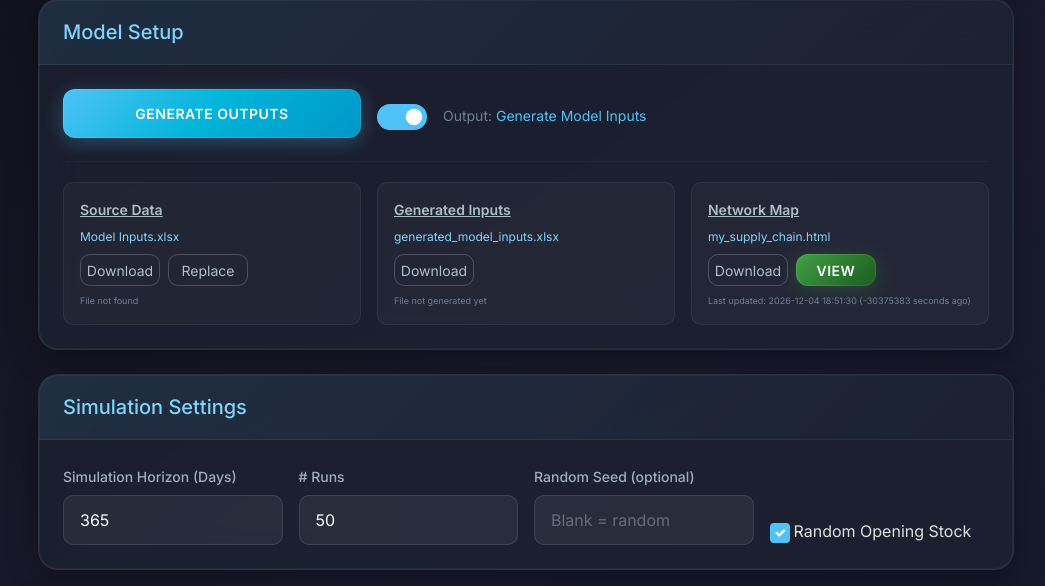
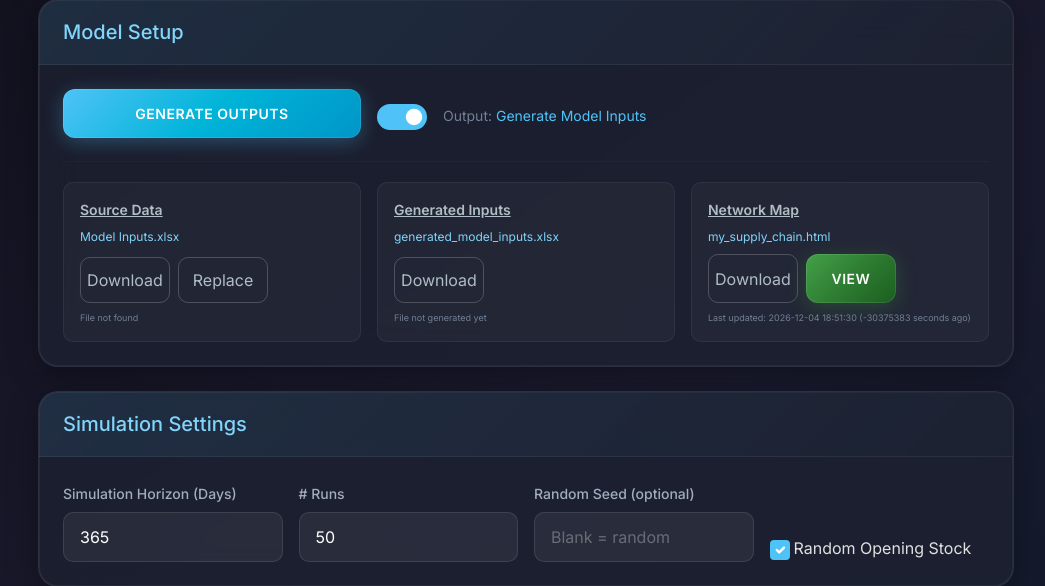
Before and after one commit to ZPrins/CA, a Flask app: page / in a window 1280 px wide. Shown: the part 179-765 px from the top of the page, without its empty margins (114-1159 px from the left). Run offline with Flask 3, Linux system fonts and the light colour scheme.

Commit message:
Update buttons to match report button height and font size
Remove the 'btn-sm' class from buttons in templates/index.html to match the height and font size of the "View Interactive Report" button.

Replit-Commit-Author: Agent
Replit-Commit-Session-Id: 042c3be5-bcaa-412d-a11a-54bd49e15e7f
Replit-Commit-Checkpoint-Type: full_checkpoint
Replit-Commit-Event-Id: a959eb27-714a-45df-87d8-940623a07459
Replit-Commit-Screenshot-Url: https://storage.googleapis.com/screenshot-production-us-central1/7021497b-e239-4ebb-aabe-96a6d9a99b74/042c3be5-bcaa-412d-a11a-54bd49e15e7f/aDqPeYz
Replit-Helium-Checkpoint-Created: true

```diff
--- a/templates/index.html
+++ b/templates/index.html
@@ -377,10 +377,10 @@
                             <div class="mb-2" style="text-decoration: underline; font-size: 14px; font-weight: 600; color: #b0bec5;">Source Data</div>
                             <div class="mb-2" style="color: #81d4fa; font-size: 12px;">Model Inputs.xlsx</div>
                             <div class="d-flex gap-2 mt-auto">
-                                <a href="/download/model-inputs" class="btn btn-outline-light btn-sm" id="downloadModelInputs" style="width: 80px; height: 32px; display: inline-flex; align-items: center; justify-content: center;">
+                                <a href="/download/model-inputs" class="btn btn-outline-light" id="downloadModelInputs" style="width: 90px; display: inline-flex; align-items: center; justify-content: center;">
                                     Download
                                 </a>
-                                <label class="btn btn-outline-light btn-sm mb-0" style="cursor: pointer; width: 80px; height: 32px; display: inline-flex; align-items: center; justify-content: center;">
+                                <label class="btn btn-outline-light mb-0" style="cursor: pointer; width: 90px; display: inline-flex; align-items: center; justify-content: center;">
                                     Replace
                                     <input type="file" id="uploadModelInputs" accept=".xlsx" style="display: none;">
                                 </label>
@@ -394,7 +394,7 @@
                             <div class="mb-2" style="text-decoration: underline; font-size: 14px; font-weight: 600; color: #b0bec5;">Generated Inputs</div>
                             <div class="mb-2" style="color: #81d4fa; font-size: 12px;">generated_model_inputs.xlsx</div>
                             <div class="d-flex gap-2 mt-auto">
-                                <a href="/download/generated-inputs" class="btn btn-outline-light btn-sm" id="downloadGeneratedInputs" style="width: 80px; height: 32px; display: inline-flex; align-items: center; justify-content: center;">
+                                <a href="/download/generated-inputs" class="btn btn-outline-light" id="downloadGeneratedInputs" style="width: 90px; display: inline-flex; align-items: center; justify-content: center;">
                                     Download
                                 </a>
                             </div>
@@ -406,10 +406,10 @@
                             <div class="mb-2" style="text-decoration: underline; font-size: 14px; font-weight: 600; color: #b0bec5;">Network Map</div>
                             <div class="mb-2" style="color: #81d4fa; font-size: 12px;">my_supply_chain.html</div>
                             <div class="d-flex gap-2 mt-auto">
-                                <a href="/download/network-map" class="btn btn-outline-light btn-sm" id="downloadNetworkMap" style="width: 80px; height: 32px; display: inline-flex; align-items: center; justify-content: center;">
+                                <a href="/download/network-map" class="btn btn-outline-light" id="downloadNetworkMap" style="width: 90px; display: inline-flex; align-items: center; justify-content: center;">
                                     Download
                                 </a>
-                                <a href="/network-map" target="_blank" class="btn btn-success-custom btn-sm" style="width: 80px; height: 32px; display: inline-flex; align-items: center; justify-content: center;">
+                                <a href="/network-map" target="_blank" class="btn btn-success-custom" style="width: 90px; display: inline-flex; align-items: center; justify-content: center;">
                                     View
                                 </a>
                             </div>
```
